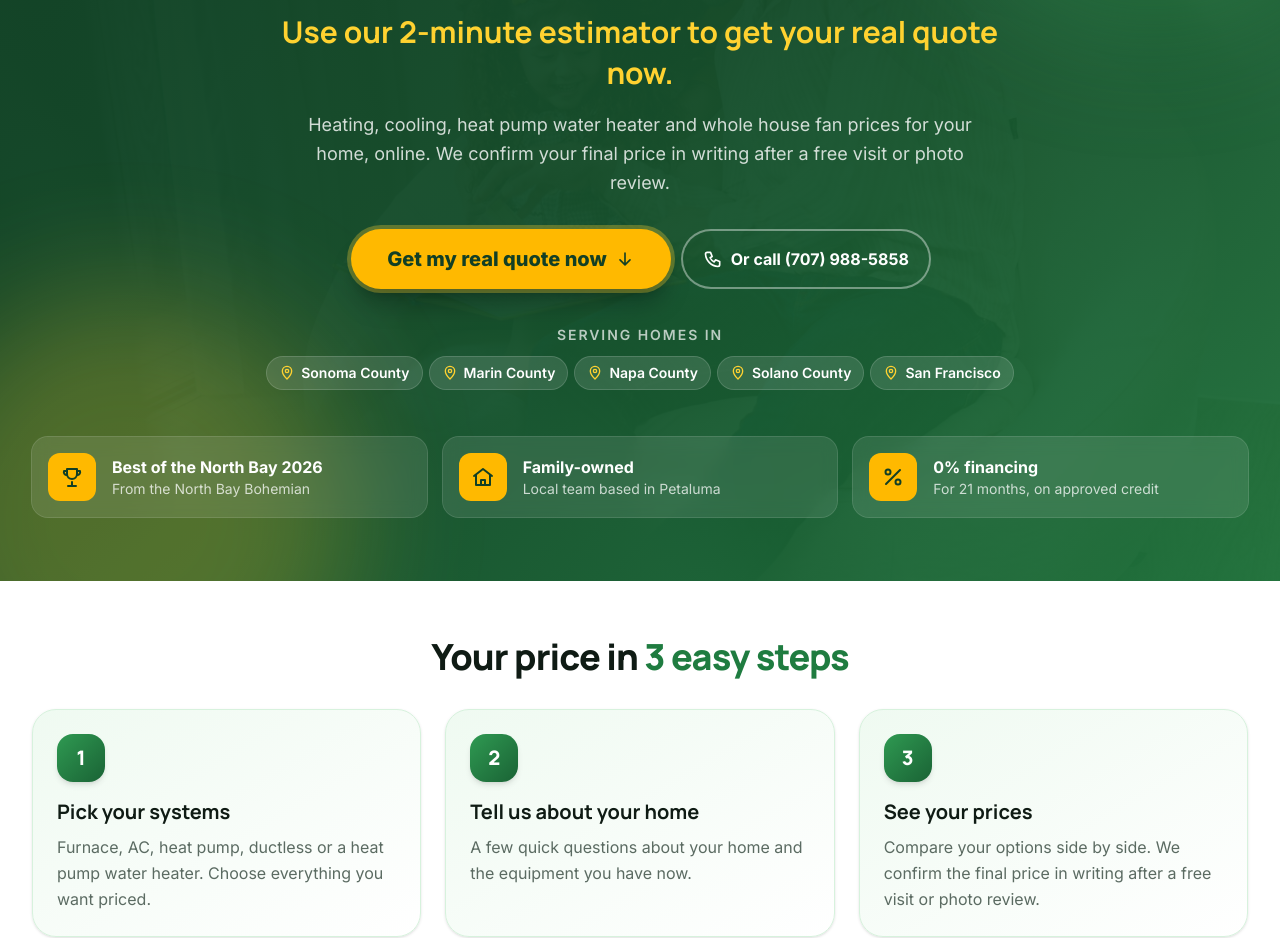
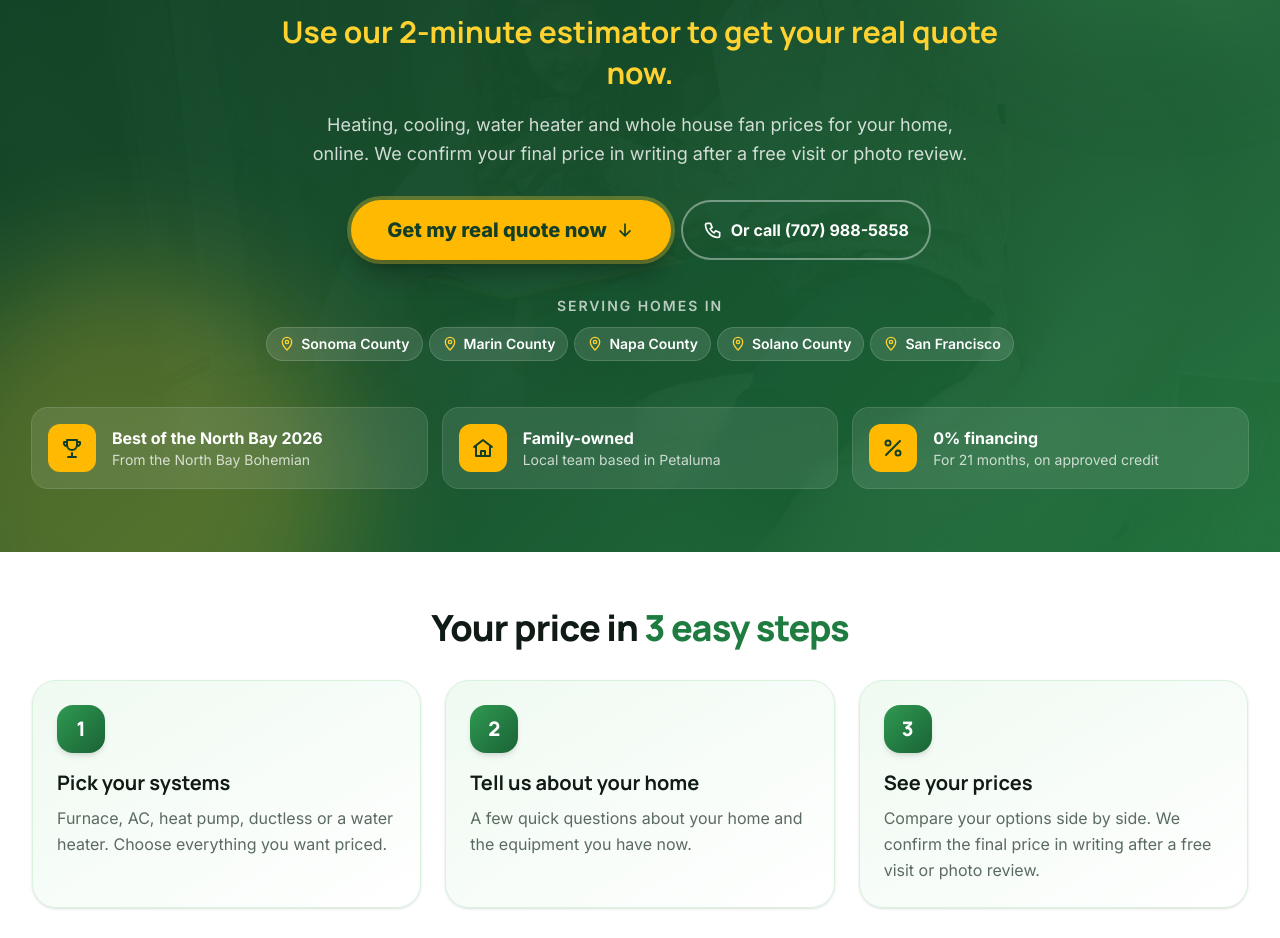
Before and after one commit to hello2greencore-netizen/greecoreproject, a Next.js app: page /instant-pricing in a window 1280 px wide. Shown: the part 327-1265 px from the top of the page. Built offline with nearby package versions, Linux system fonts and the light colour scheme; a web font is replaced by a local one.

Commit message:
Instant pricing: water heater wording, keep (707) 988-5858 (CallRail no-swap)

```diff
--- a/src/app/instant-pricing/page.tsx
+++ b/src/app/instant-pricing/page.tsx
@@ -15,7 +15,7 @@ export const metadata: Metadata = {
   ...buildMetadata({
     title: "See Real Prices for Your New Heating & Cooling System",
     description:
-      "Answer a few quick questions and see real Green Core prices for your home in about two minutes. Furnaces, AC, heat pumps, ductless, heat pump water heaters and whole house fans.",
+      "Answer a few quick questions and see real Green Core prices for your home in about two minutes. Furnaces, AC, heat pumps, ductless, water heaters (tank, tankless and heat pump) and whole house fans.",
     path: "/instant-pricing",
   }),
   robots: { index: false, follow: false },
@@ -31,7 +31,7 @@ const trustPoints = [
 const serviceAreas = ["Sonoma County", "Marin County", "Napa County", "Solano County", "San Francisco"];
 
 const steps = [
-  { title: "Pick your systems", text: "Furnace, AC, heat pump, ductless or a heat pump water heater. Choose everything you want priced." },
+  { title: "Pick your systems", text: "Furnace, AC, heat pump, ductless or a water heater. Choose everything you want priced." },
   { title: "Tell us about your home", text: "A few quick questions about your home and the equipment you have now." },
   { title: "See your prices", text: "Compare your options side by side. We confirm the final price in writing after a free visit or photo review." },
 ];
@@ -114,7 +114,8 @@ function Stars() {
 
 export default function InstantPricingPage() {
   return (
-    <>
+    // Keep (707) 988-5858 on this page: data-calltrk-noswap stops CallRail from swapping in a tracking number.
+    <div data-calltrk-noswap="">
       {/* Intro (hero + steps). Hides once the customer reaches their prices; comes back on "Start over". */}
       <LandingIntro>
       {/* Hero */}
@@ -157,7 +158,7 @@ export default function InstantPricingPage() {
               Use our 2-minute estimator to get your real quote now.
             </p>
             <p className="mx-auto mt-4 max-w-2xl text-base leading-relaxed text-white/80 sm:text-lg">
-              Heating, cooling, heat pump water heater and whole house fan prices for your home, online. We confirm your final price in
+              Heating, cooling, water heater and whole house fan prices for your home, online. We confirm your final price in
               writing after a free visit or photo review.
             </p>
 
@@ -309,6 +310,6 @@ export default function InstantPricingPage() {
           </nav>
         </Container>
       </footer>
-    </>
+    </div>
   );
 }
```
